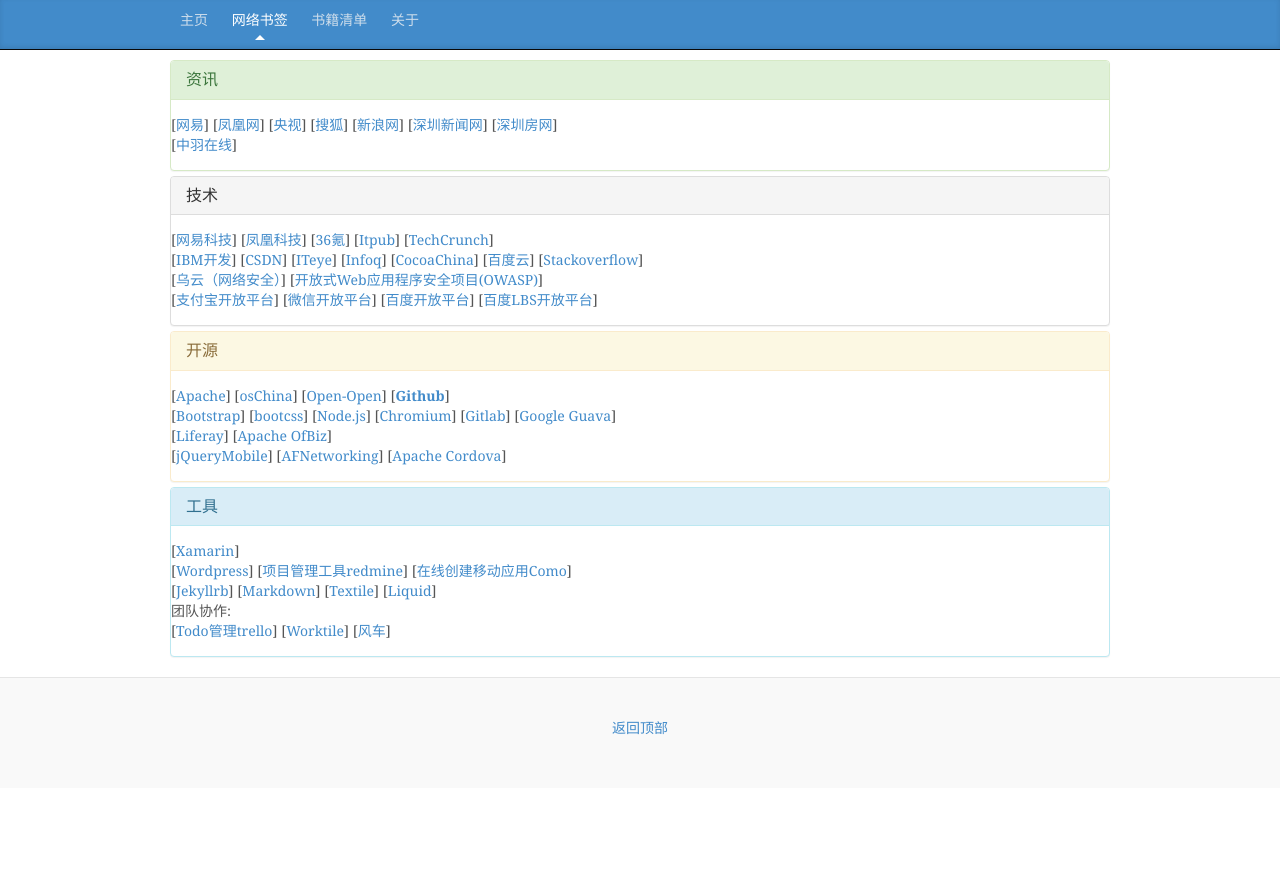
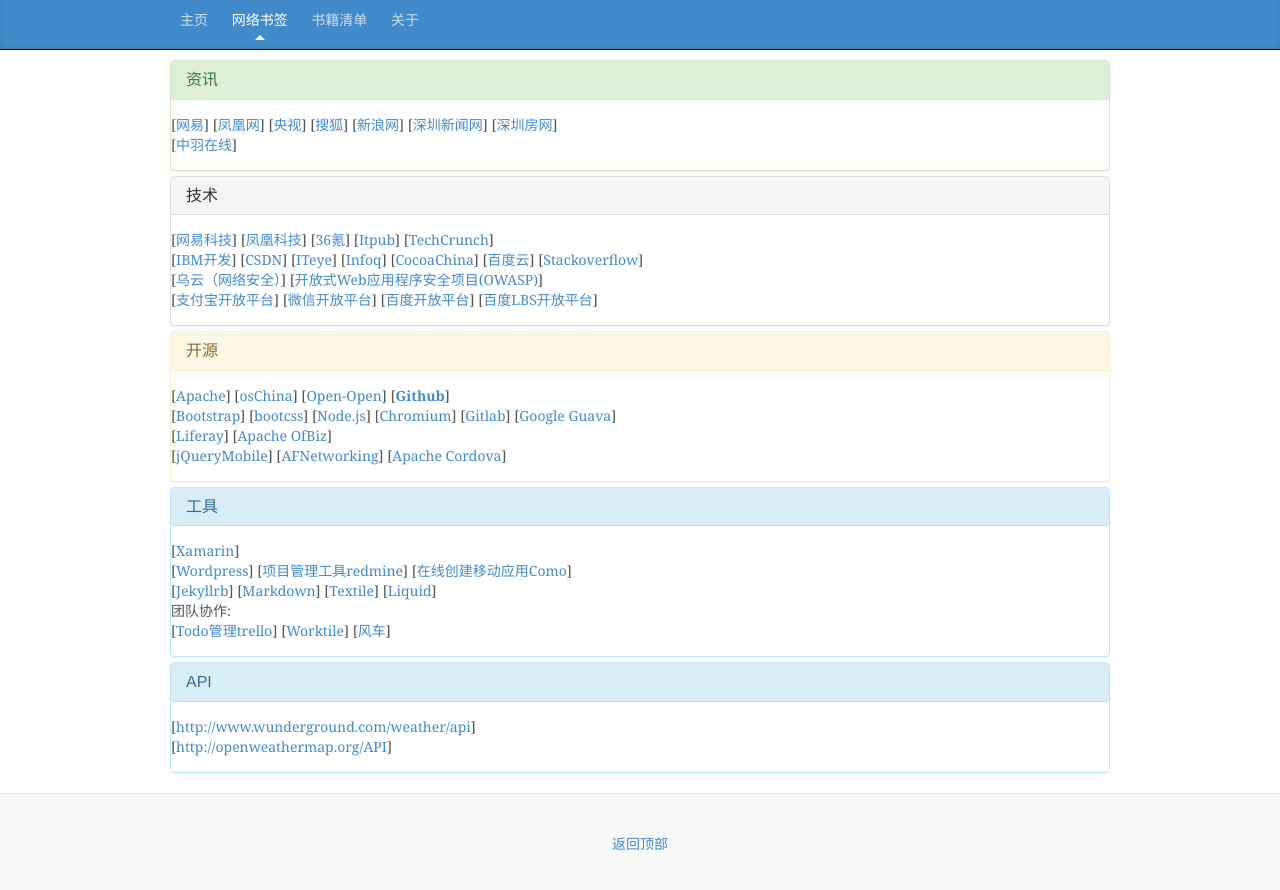
Before and after one commit to lark3/lark3.github.io, a plain HTML site: page bookmark.html in a window 1280 px wide. Before the commit the page ends 800 px from the top, so only its background shows below. Drawn offline with Linux system fonts and the light colour scheme.

Commit message:
Update bookmark.html

```diff
--- a/bookmark.html
+++ b/bookmark.html
@@ -217,8 +217,39 @@
     </div>
   </div>
 
+
   <!--next-->
 
+
+  <div class="panel panel-info">
+    <div class="panel-heading">
+      <h4 class="panel-title">
+        <a data-toggle="collapse" data-toggle="collapse" data-parent="#accordion" href="#collapse2">
+          API
+        </a>
+      </h4>
+    </div>
+    <div id="collapse2" class="panel-collapse collapse in">
+      <div class="panel-body">
+
+    <div class="row">
+
+        [<a href="http://www.wunderground.com/weather/api" class="">http://www.wunderground.com/weather/api</a>]
+        <br/>
+        [<a href="http://openweathermap.org/API" class="">http://openweathermap.org/API</a>]
+
+
+
+
+
+      </div>
+
+    </div>
+    </div>
+  </div>
+
+
+  <!--next-->
 </div>
 
 
```
